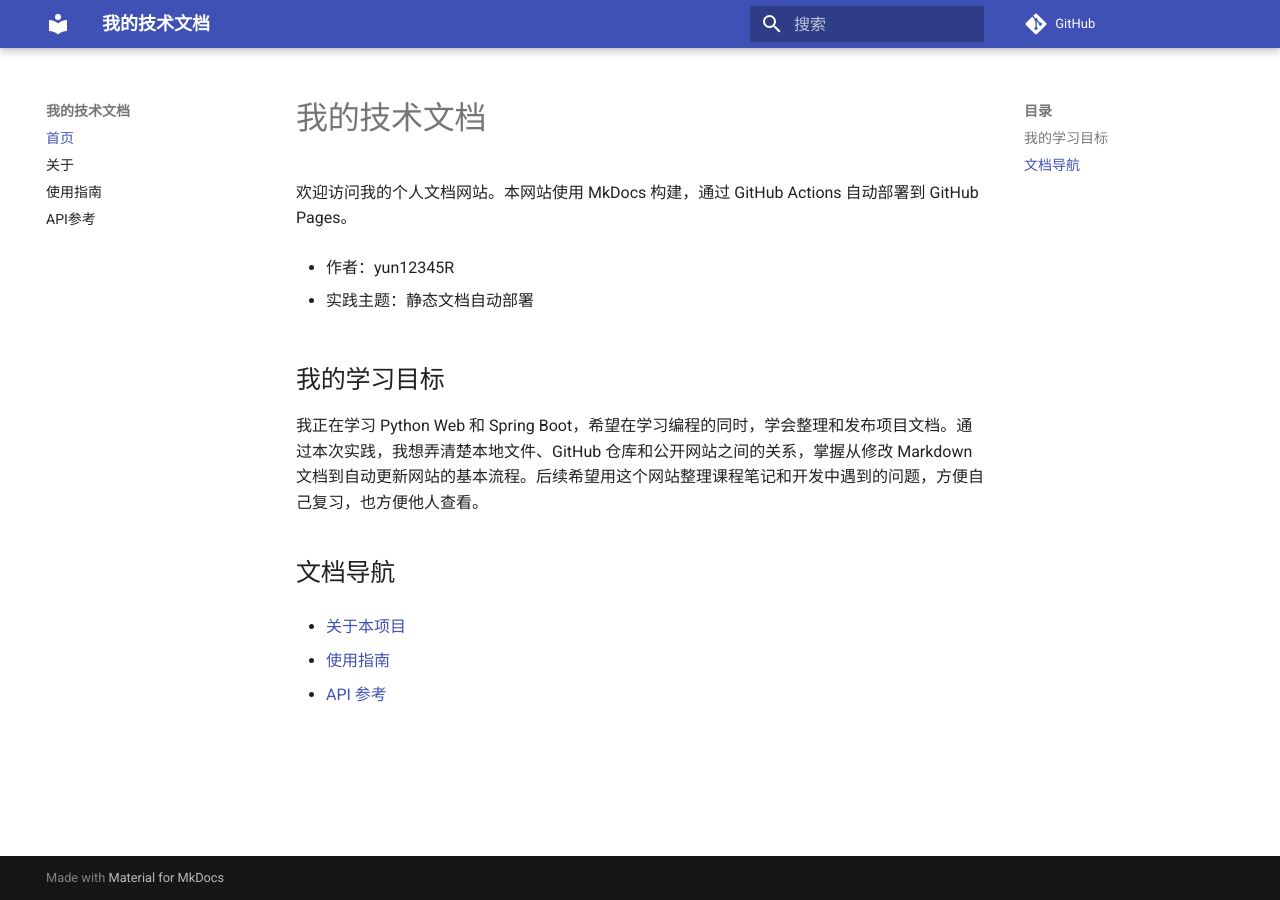
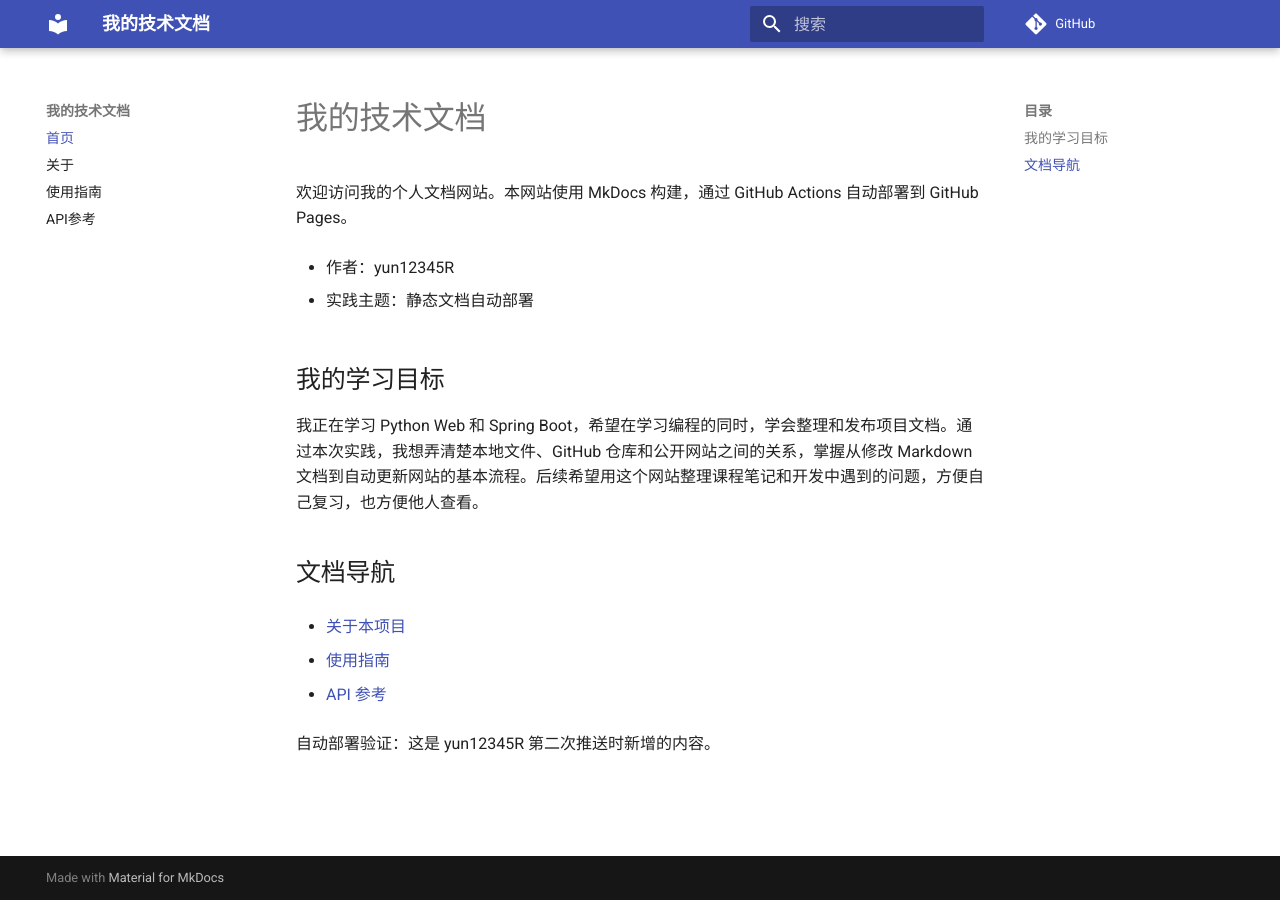
Before and after one commit to yun12345R/my-docs, an MkDocs documentation site: the page built from docs/index.md, in a window 1280 px wide. Built offline with MkDocs 1.6.1 and Material for MkDocs 9.7.7, drawn with Linux system fonts in a browser that asks for light colours; comment, search, counter and statistics services are not loaded.

Commit message:
验证文档自动更新并升级Pages部署组件

```diff
--- a/docs/index.md
+++ b/docs/index.md
@@ -27,3 +27,5 @@
 - [使用指南](guide.md)
 
 - [API 参考](api.md)
+
+自动部署验证：这是 yun12345R 第二次推送时新增的内容。
```
Also changed, not shown: 1 other file.
